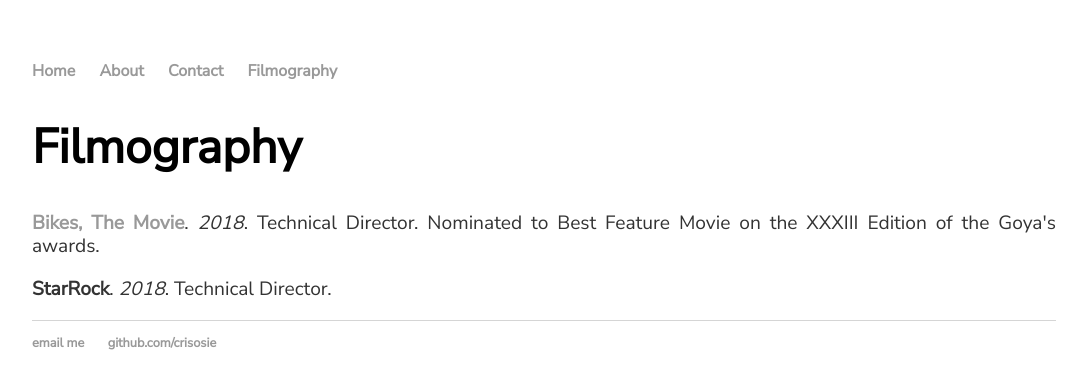
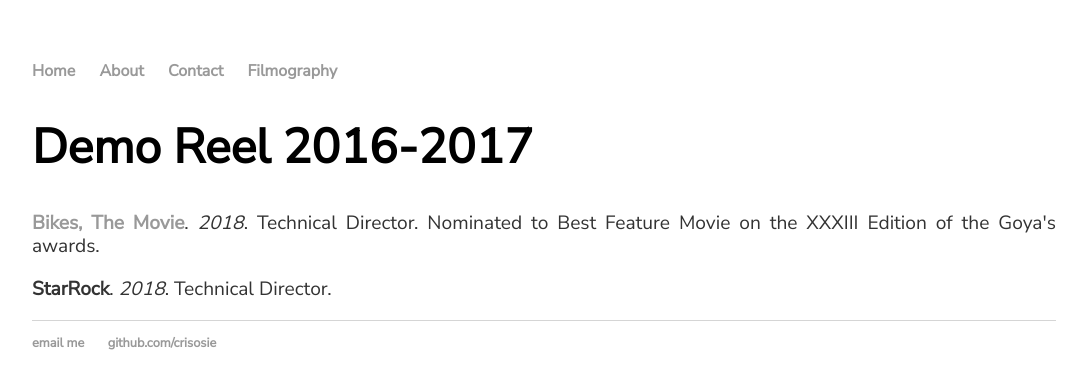
Before and after one commit to crisosie/crisosie.github.io, a Jekyll site: the page built from reel/20162017.html, in a window 1280 px wide. Shown: the top 389 px of the page, without its empty margins (96-1182 px from the left). Built offline with Jekyll 4.4.1, drawn with Linux system fonts in a browser that asks for light colours.

Commit message:
demo reels

```diff
--- a/reel/20162017.html
+++ b/reel/20162017.html
@@ -3,7 +3,7 @@ layout: default
 title: Cristian Soler Sierra
 ---
 <div class="blurb">
-	<h1>Filmography</h1>
+	<h1>Demo Reel 2016-2017</h1>
 	<div>
 		<p><strong><a href="https://www.imdb.com/title/tt9422468/?ref_=ttfc_fc_tt">Bikes,
 			The Movie</a></strong>.<em> 2018</em>. Technical Director. Nominated to Best Feature Movie on the XXXIII Edition of the Goya's awards.</p>
--- a/reel/20172018.html
+++ b/reel/20172018.html
@@ -3,7 +3,7 @@ layout: default
 title: Cristian Soler Sierra
 ---
 <div class="blurb">
-	<h1>Filmography</h1>
+	<h1>Demo Reel 2017-2018</h1>
 	<div>
 		<p><strong><a href="https://www.imdb.com/title/tt9422468/?ref_=ttfc_fc_tt">Bikes,
 			The Movie</a></strong>.<em> 2018</em>. Technical Director. Nominated to Best Feature Movie on the XXXIII Edition of the Goya's awards.</p>
--- a/reel/20182019.html
+++ b/reel/20182019.html
@@ -3,7 +3,7 @@ layout: default
 title: Cristian Soler Sierra
 ---
 <div class="blurb">
-	<h1>Filmography</h1>
+	<h1>Demo Reel 2018-2019</h1>
 	<div>
 		<p><strong><a href="https://www.imdb.com/title/tt9422468/?ref_=ttfc_fc_tt">Bikes,
 			The Movie</a></strong>.<em> 2018</em>. Technical Director. Nominated to Best Feature Movie on the XXXIII Edition of the Goya's awards.</p>
```
